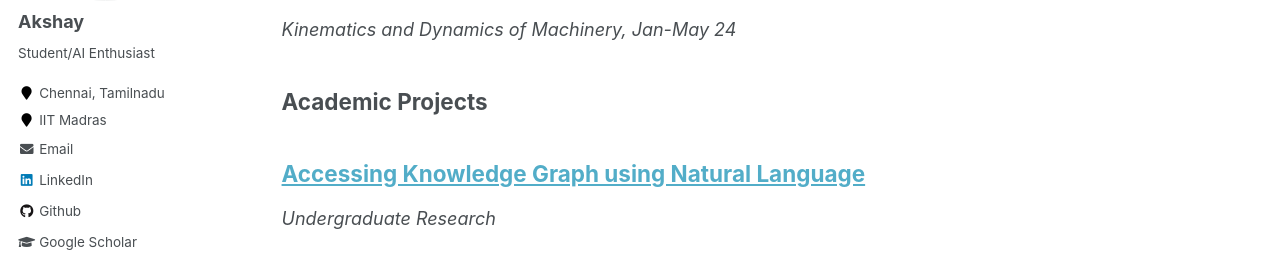
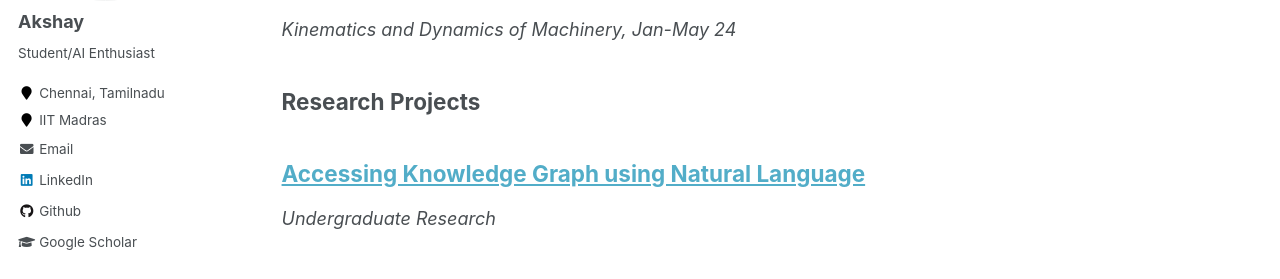
Before and after one commit to TensorTeen/tensorteen.github.io, a Jekyll site: the page built from _pages/projects.html, in a window 1280 px wide and 1102 px high. Shown: the part 292-571 px from the top of the window. Built offline with Jekyll 4.4.1, drawn with Linux system fonts in a browser that asks for light colours.

Commit message:
Update projects.html

```diff
--- a/_pages/projects.html
+++ b/_pages/projects.html
@@ -12,7 +12,7 @@ author_profile: true
   {% include archive-single.html %}
 {% endfor %}
 
-<h2>Academic Projects</h2>
+<h2>Research Projects</h2>
 {% for post in site.academic_projects %}
   {% include archive-single.html %}
 {% endfor %}
```
